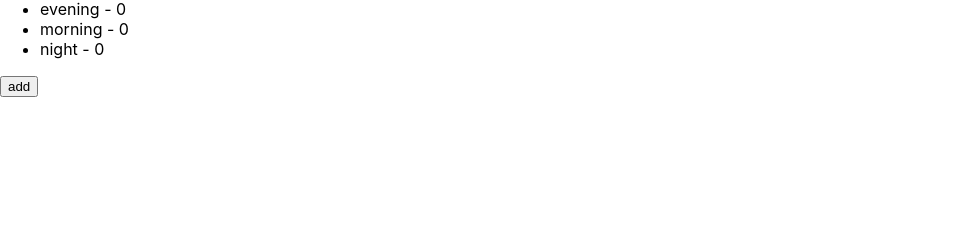
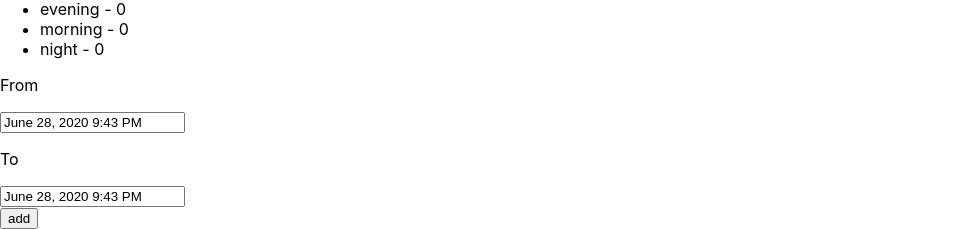
Before and after one commit to pape87/rt-dashboard, a React (Create React App) app in the folder app/: page / in a window 1280 px wide. Shown: the part 643-872 px from the top of the page, without its empty margins (0-967 px from the left). Before the commit the page ends 800 px from the top, so only its background shows below. Built offline with nearby package versions, Linux system fonts and the light colour scheme; no server answers.

Commit message:
feat(app): add datetime range selector

```diff
--- a/app/package.json
+++ b/app/package.json
@@ -11,11 +11,13 @@
     "@types/jest": "^24.9.1",
     "@types/node": "^12.12.47",
     "@types/react": "^16.9.41",
+    "@types/react-datepicker": "^3.0.2",
     "@types/react-dom": "^16.9.8",
     "@types/socket.io-client": "^1.4.33",
     "@types/topojson-client": "^3.0.0",
     "d3-geo": "^1.12.1",
     "react": "^16.13.1",
+    "react-datepicker": "^3.0.0",
     "react-dom": "^16.13.1",
     "react-scripts": "3.4.1",
     "socket.io-client": "^2.3.0",
--- a/app/src/App.tsx
+++ b/app/src/App.tsx
@@ -4,11 +4,12 @@ import { Download } from './store/download';
 import { useSocket } from './services/socket-service';
 import CountryStats from './components/CountryStats/CountryStats';
 import TimeStats from './components/TimeStats/TimeStats';
+import DateTimeRangeSelector, { DateTimeRange } from './components/DateTimeRangeSelector/DateTimeRangeSelector';
 
 function App() {
   const [downloads, setDownloads] = useState<Download[]>([]);
+  const [dateFilter, setDateFilter] = useState<DateTimeRange>({} as DateTimeRange);
   const socket = useSocket();
-
 
   async function getAllDownloads() {
     const headers = new Headers();
@@ -39,22 +40,24 @@ function App() {
   myHeaders.append('Content-Type', 'application/json');
 
   async function addDownload() {
-    const headers = new Headers();
-    headers.append('Content-Type', 'application/json');
+    // const headers = new Headers();
+    // headers.append('Content-Type', 'application/json');
 
-    const response = await fetch('http://localhost:8080/download', {
-      headers,
-      method: "POST",
-      mode: 'cors',
-      cache: 'default',
-      body: JSON.stringify({
-        app_id: "foo",
-        downloaded_at: new Date().toString(),
-        latitude: (-100.1 + Math.random() * 9000.0) / 100,
-        longitude: (100.1 + Math.random() * 9000.0) / 100
-      })
-    });
-    console.log("Post", response);
+    // const response = await fetch('http://localhost:8080/download', {
+    //   headers,
+    //   method: "POST",
+    //   mode: 'cors',
+    //   cache: 'default',
+    //   body: JSON.stringify({
+    //     app_id: "foo",
+    //     downloaded_at: new Date().toString(),
+    //     latitude: (-100.1 + Math.random() * 9000.0) / 100,
+    //     longitude: (100.1 + Math.random() * 9000.0) / 100
+    //   })
+    // });
+    // console.log("Post", response);
+
+    console.log("range", dateFilter);
   }
 
   return (
@@ -62,6 +65,7 @@ function App() {
       <DownloadMap downloads={downloads || []}></DownloadMap>
       <CountryStats downloads={downloads || []}></CountryStats>
       <TimeStats downloads={downloads || []}></TimeStats>
+      <DateTimeRangeSelector range={setDateFilter}></DateTimeRangeSelector>
       <button onClick={addDownload}>add</button>
     </div>
   );
--- /dev/null
+++ b/app/src/components/DateTimeRangeSelector/DateTimeRangeSelector.tsx
@@ -0,0 +1,51 @@
+import React, { useState, useEffect } from 'react';
+
+import DatePicker from "react-datepicker";
+import "react-datepicker/dist/react-datepicker.css";
+
+export interface DateTimeRange {
+  from: Date;
+  to: Date;
+}
+
+const DateTimeRangeSelector: React.FC<{ range: React.Dispatch<React.SetStateAction<DateTimeRange>> }> = (props: { range: React.Dispatch<React.SetStateAction<DateTimeRange>> }) => {
+  const [range, setRange] = useState({
+    from: new Date(),
+    to: new Date()
+  } as DateTimeRange);
+
+  useEffect(() => {
+    props.range(range);
+  });
+
+  return (
+    <form>
+      <div>
+        <p>From</p>
+        <DatePicker
+          selected={range.from}
+          onChange={date => setRange((state) => { return { from: date, to: state.to } as DateTimeRange; })}
+          showTimeSelect
+          timeFormat="HH:mm"
+          timeIntervals={15}
+          timeCaption="time"
+          dateFormat="MMMM d, yyyy h:mm aa"
+        />
+      </div>
+      <div>
+        <p>To</p>
+        <DatePicker
+          selected={range.to}
+          onChange={date => setRange((state) => { return { from: state.from, to: date } as DateTimeRange })}
+          showTimeSelect
+          timeFormat="HH:mm"
+          timeIntervals={15}
+          timeCaption="time"
+          dateFormat="MMMM d, yyyy h:mm aa"
+        />
+      </div>
+    </form>
+  )
+};
+
+export default DateTimeRangeSelector;
```
